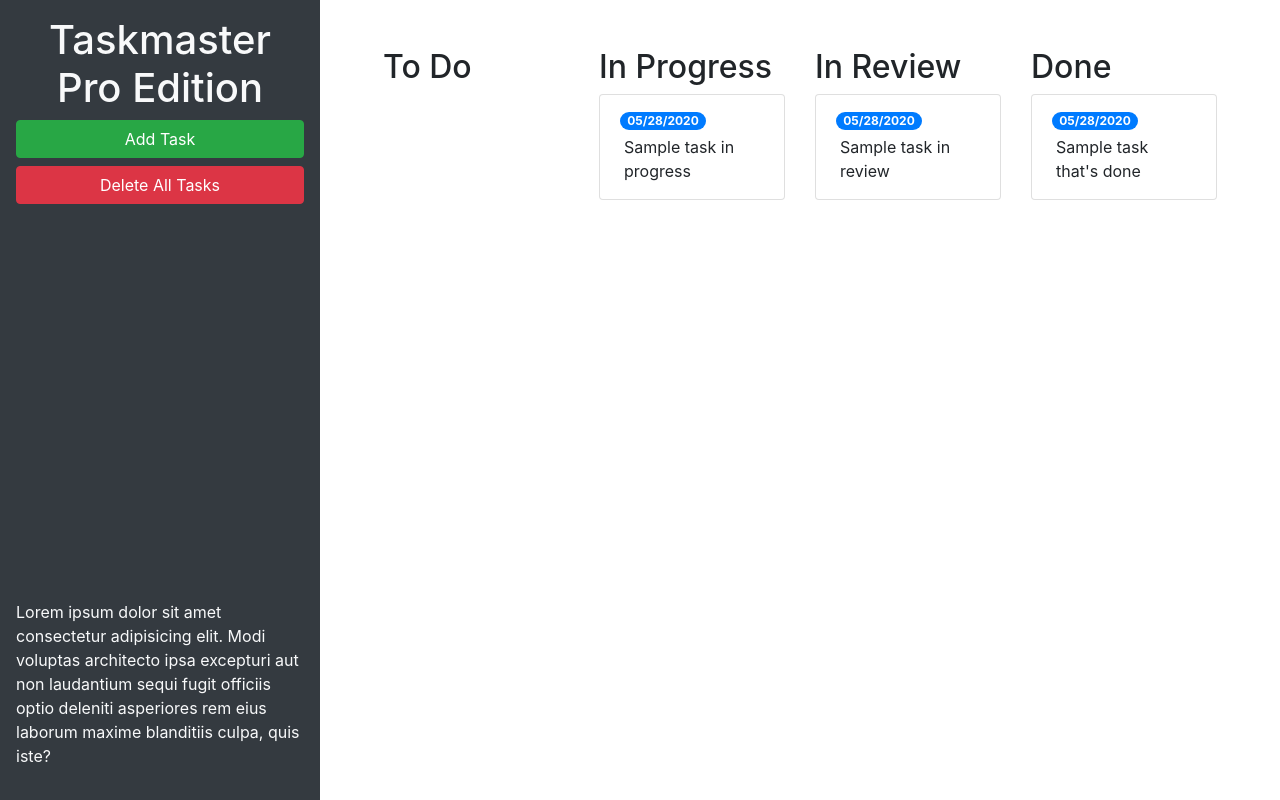
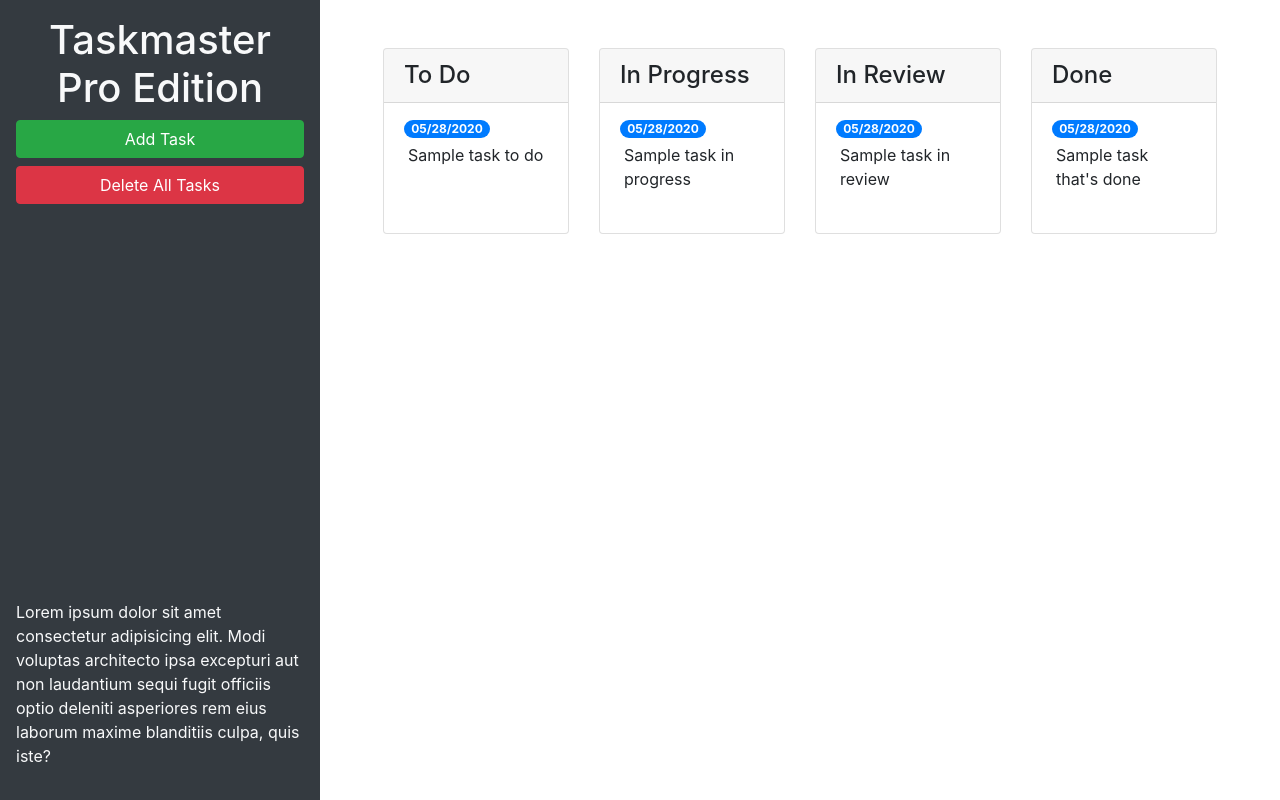
Before and after one commit to AlexCourtney18/taskmaster-pro, a plain HTML site: page index.html in a window 1280 px wide. Drawn offline with nearby package versions, Linux system fonts and the light colour scheme.

Commit message:
5.2.5 changes

```diff
--- a/index.html
+++ b/index.html
@@ -27,44 +27,57 @@
       <div class="m-5 row justify-content-around">
         <!-- todo start-->
         <div class="col-12 col-md-6 col-xl-3 mb-3">
-          <h2>To Do</h2>
-          <ul id="list-toDo" class="list-group"></ul>
+          <div class="card">
+            <h4 class="card-header">To Do</h4>
+            <ul id="list-toDo" class="list-group list-group-flush">
+              <li class="list-group-item">
+                <span class="badge badge-primary badge-pill">05/28/2020</span>
+                <p class="m-1">Sample task to do</p>
+              </li>
+            </ul>
+          </div>
         </div>
         <!-- todo end-->
 
         <!-- in progress start-->
         <div class="col-12 col-md-6 col-xl-3 mb-3">
-          <h2> In Progress</h2>
-          <ul id="list-inProgress" class="list-group">
+          <div class="card">
+            <h4 class="card-header">In Progress</h4>
+            <ul id="list-inProgress" class="list-group list-group-flush">
               <li class="list-group-item">
                 <span class="badge badge-primary badge-pill">05/28/2020</span>
                 <p class="m-1">Sample task in progress</p>
               </li>
             </ul>
           </div>
+        </div>
         <!-- in progress end-->
 
         <!-- in review start-->
         <div class="col-12 col-md-6 col-xl-3 mb-3">
-          <h2>In Review</h2>
-          <ul id="list-inReview" class="list-group">
+          <div class="card">
+            <h4 class="card-header">In Review</h4>
+            <ul id="list-inReview" class="list-group list-group-flush">
               <li class="list-group-item">
                 <span class="badge badge-primary badge-pill">05/28/2020</span>
                 <p class="m-1">Sample task in review</p>
               </li>
             </ul>
           </div>
+        </div>
         <!-- in revie end-->
 
         <!-- done start-->
         <div class="col-12 col-md-6 col-xl-3 mb-3">
-          <h2>Done</h2>
-          <ul id="list-done" class="list-group">
+          <div class="card">
+            <h4 class="card-header">Done</h4>
+            <ul id="list-done" class="list-group list-group-flush">
               <li class="list-group-item">
                 <span class="badge badge-primary badge-pill">05/28/2020</span>
                 <p class="m-1">Sample task that's done</p>
               </li>
             </ul>
+          </div>
         </div>
         <!-- done end-->
       </div>
@@ -86,11 +99,11 @@
           <form>
             <div class="form-group">
               <label for="modalTaskDescription">Task description</label>
-              <textarea id="modalTaskDescription" rows="3"></textarea>
+              <textarea id="modalTaskDescription" rows="3" class="form-control"></textarea>
             </div>
             <div class="form-group">
               <label for="modalDueDate">Due date</label>
-              <input type="text" id="modalDueDate" placeholder="mm/dd/yyyy" autocomplete="off" />
+              <input type="text" class="form-control" id="modalDueDate" placeholder="mm/dd/yyyy" autocomplete="off" />
             </div>
           </form>
         </div>
```
Lines whose indentation alone changed are shown as unchanged.
